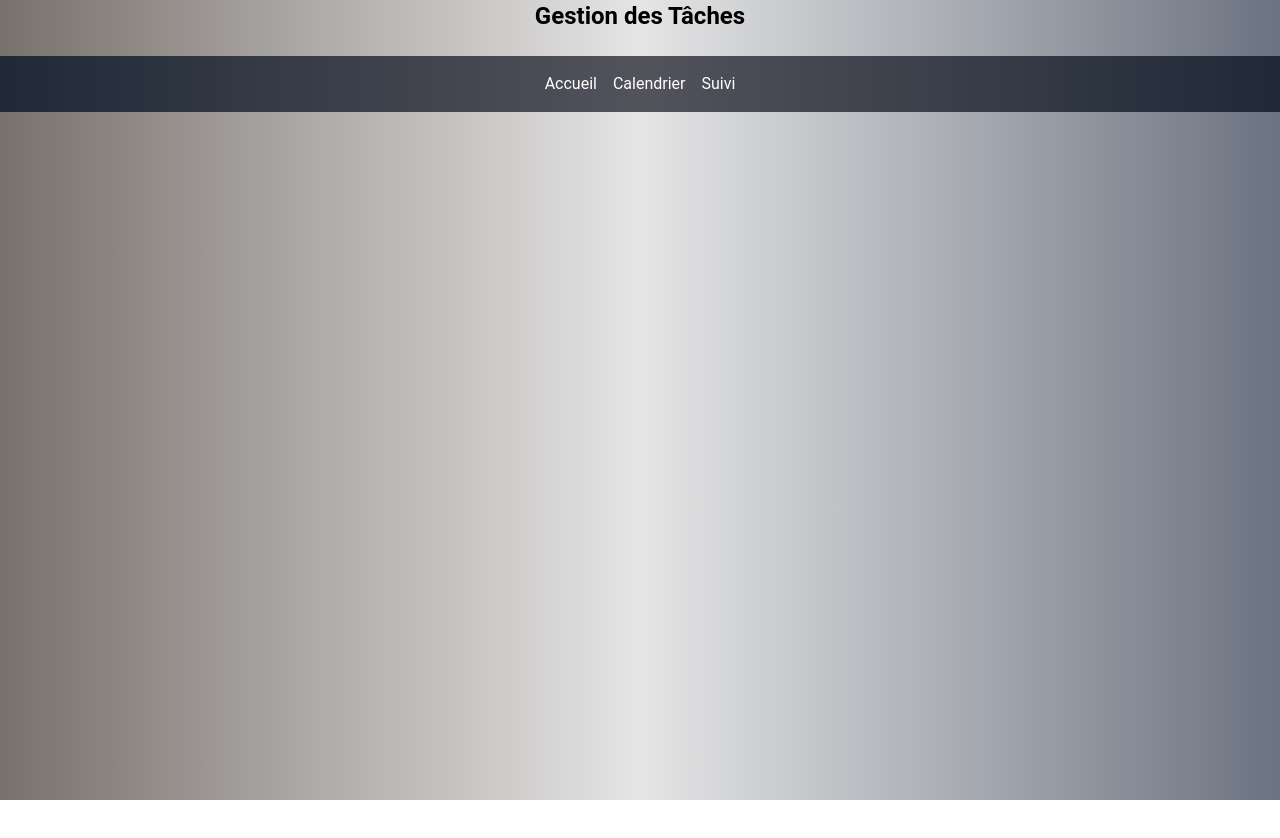
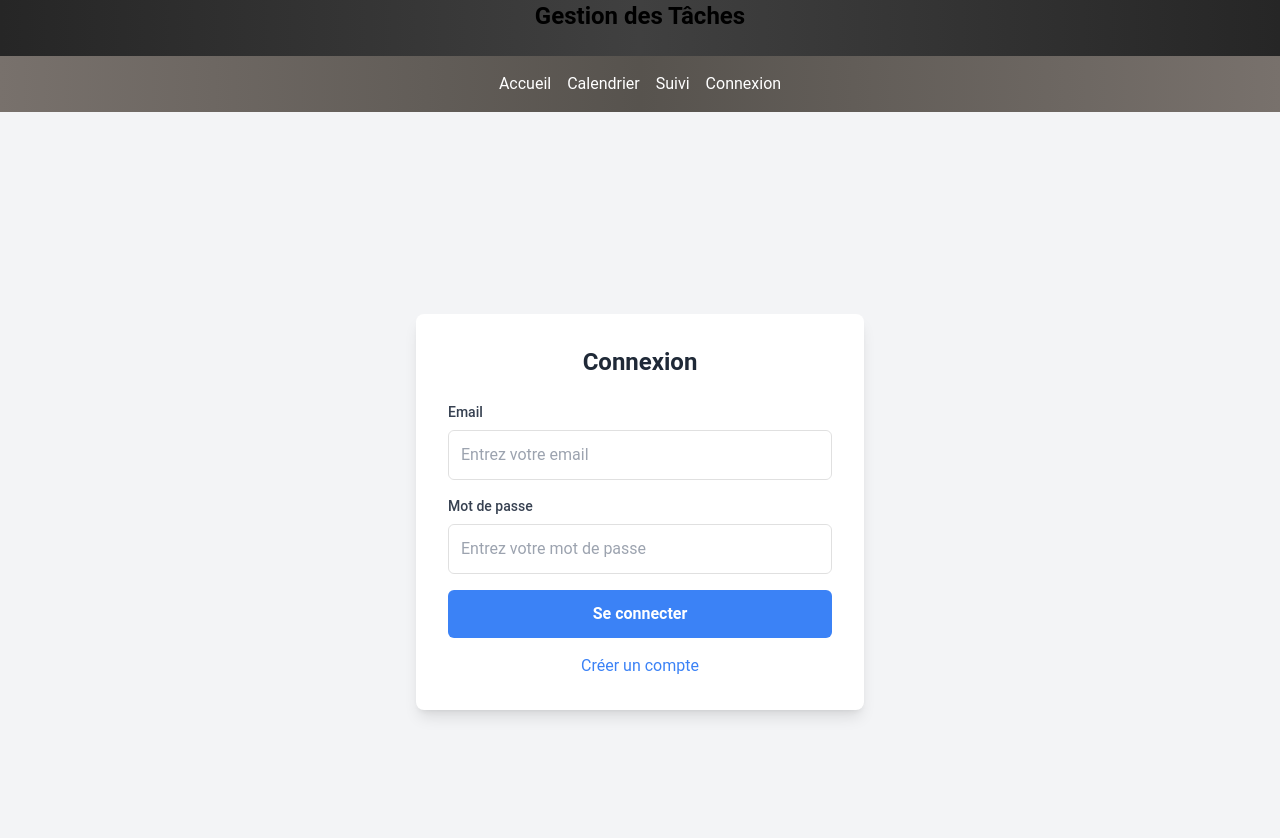
Before and after one commit to FREIJ-s/project_test, a Vue app in the folder app-test/: page /LoginView in a window 1280 px wide. Shown: the top 838 px of the page. Before the commit the page ends 800 px from the top, so only its background shows below. Built offline with nearby package versions, Linux system fonts and the light colour scheme.

Commit message:
mon codes

```diff
--- a/app-test/src/App.vue
+++ b/app-test/src/App.vue
@@ -1,7 +1,7 @@
 <template>
-  <div class="bg-gradient-to-r from-stone-500 via-neutral-200 to-gray-500 min-h-screen">
+  <div class="bg-gradient-to-r from-neutral-800 via-neutral-700 to-neutral-800 min-h-screen">
     <Navbar />
-     <RouterView />
+    <RouterView />
   </div>
 </template>
 
--- a/app-test/src/components/Navbar.vue
+++ b/app-test/src/components/Navbar.vue
@@ -1,18 +1,17 @@
 <template>
     <h1 class="text-2xl font-bold mb-6 text-center">Gestion des Tâches</h1>
-    <nav class="bg-gradient-to-r from-gray-800 via-zinc-600 to-gray-800">
+    <nav class="bg-gradient-to-r from-stone-500 via-stone-600 to-stone-500">
+        <ul class="flex space-x-4 justify-center">
+            <li><RouterLink to="/" class="text-white hover:underline">Accueil</RouterLink></li>
+            <li><RouterLink to="/CalendarView" class="text-white hover:underline">Calendrier</RouterLink></li>
+            <li><RouterLink to="/ProgressView" class="text-white hover:underline">Suivi</RouterLink></li>
+            <li><RouterLink to="/LoginView" class="text-white hover:underline">Connexion</RouterLink></li>
 
-    <ul class="flex space-x-4 justify-center">
-
-        <li><RouterLink to="/" class="text-white hover:underline">Accueil</RouterLink></li>
-        <li><RouterLink to="/CalendarView" class="text-white hover:underline">Calendrier</RouterLink></li>
-        <li><RouterLink to="/ProgressView" class="text-white hover:underline">Suivi</RouterLink></li>
-    </ul>
+        </ul>
     </nav>
 </template>
 
 <script>
-
 import { RouterLink } from 'vue-router';
 
 export default {};
--- a/app-test/src/router/index.js
+++ b/app-test/src/router/index.js
@@ -2,6 +2,7 @@ import { createRouter, createWebHistory } from 'vue-router';
 import HomeView from '@/views/HomeView.vue';
 import CalendarView from '@/views/CalendarView.vue';
 import ProgressView from '@/views/ProgressView.vue';
+import LoginView from '@/views/LoginView.vue'; // Importer le LoginView
 
 const routes = [
     {
@@ -19,6 +20,11 @@ const routes = [
         name: 'progress',
         component: ProgressView,
     },
+    {
+        path: '/LoginView',
+        name: 'Login',
+        component: LoginView, // Ajouter la route pour LoginView
+    },
 ];
 
 const router = createRouter({
--- a/app-test/src/views/CalendarView.vue
+++ b/app-test/src/views/CalendarView.vue
@@ -5,15 +5,19 @@
       :disable-views="['years', 'months']"
       view="week"
       style="height: 600px;"
+      :time-from="8 * 60"
+      :time-to="20 * 60"
+      hide-weekends
+      editable-events
     />
   </div>
 </template>
 
 <script>
-import { useTaskStore } from '@/stores/taskStore'; // Import du store Pinia
+import { useTaskStore } from '@/stores/taskstore'; // Import du store Pinia
 import VueCal from 'vue-cal';
 import 'vue-cal/dist/vuecal.css'; // Import CSS pour VueCal
-import { computed } from 'vue'; // Import de computed pour réactivité
+import { computed, onMounted } from 'vue'; // Import de computed et onMounted pour réactivité
 
 export default {
   components: {
@@ -22,14 +26,23 @@ export default {
   setup() {
     const taskStore = useTaskStore(); // Initialisation du store
 
-    // Calcul des événements à partir des tâches
+    // Calcul des événements à partir des tâches avec conversion de la date
     const calendarEvents = computed(() =>
       taskStore.tasks.map(task => ({
-        start: new Date(task.dueDate),
+        start: new Date(task.dueDate), // Assure-toi que dueDate est bien un objet Date
         end: new Date(task.dueDate),
         title: task.name,
+        allDay: task.allDay || false,
       }))
     );
+
+    // Vérification des rappels (facultatif, déjà dans ton code)
+    const sendReminder = (event) => { /* Code existant pour les rappels */ };
+    const checkReminders = (events) => { /* Code existant pour vérifier les rappels */ };
+
+    onMounted(() => {
+      checkReminders(calendarEvents.value);
+    });
 
     return {
       calendarEvents,
--- a/app-test/src/views/HomeView.vue
+++ b/app-test/src/views/HomeView.vue
@@ -1,19 +1,35 @@
 <template>
     <div class="p-8 bg-gray-100 min-h-screen overflow-y-auto">
+      <div v-if="store.currentUser" class="mb-6 p-4 bg-white rounded-lg shadow-md">
+        <img :src="store.currentUser.photo" alt="Photo de profil" v-if="store.currentUser.photo" class="w-20 h-20 rounded-full object-cover mb-4" />
+        <button @click="logout" class="mt-4 p-2 bg-red-500 hover:bg-red-600 text-white rounded-lg transition-colors">Se déconnecter</button>
+      </div>
       <TaskForm @add-task="addTask" />
       <TaskTable :tasks="tasks" @edit-task="editTask" @remove-task="removeTask" />
       <TaskForm v-if="store.editingTask !== null" :task="store.editTaskData" @update-task="updateTask" />
     </div>
   </template>
+
   <script setup>
   import TaskForm from '@/components/TaskForm.vue';
   import TaskTable from '@/components/TaskTable.vue';
-import { useTaskStore } from '@/stores/taskStore';
-import { ref } from 'vue';
+  import { useTaskStore } from '@/stores/taskstore';
+  import { ref, onMounted } from 'vue';
+  import { useRouter } from 'vue-router';
 
+  const router = useRouter();
   const store = useTaskStore();
   const { tasks, addTask, removeTask, editTask, updateTask } = store;
 
-const editingTask = ref(null);
+  onMounted(() => {
+    store.restoreSession(); // Restaurer la session utilisateur si elle existe
+    if (!store.currentUser) {
+      router.push('/LoginView'); // Rediriger si l'utilisateur n'est pas connecté
+    }
+  });
 
+  const logout = () => {
+    store.logout();
+    router.push('/LoginView'); // Rediriger vers la page de connexion
+  };
   </script>
--- /dev/null
+++ b/app-test/src/views/LoginView.vue
@@ -0,0 +1,111 @@
+<template>
+    <div class="flex justify-center items-center min-h-screen bg-gray-100">
+    <div class="bg-white shadow-lg rounded-lg p-8 max-w-md w-full">
+        <h2 class="text-2xl font-bold mb-6 text-center text-gray-800" v-if="isLoginMode">Connexion</h2>
+        <h2 class="text-2xl font-bold mb-6 text-center text-gray-800" v-else>Inscription</h2>
+
+        <form @submit.prevent="submitForm">
+        <div class="mb-4">
+            <label for="email" class="block text-sm font-medium text-gray-700 mb-2">Email</label>
+            <input
+            type="email"
+            v-model="email"
+            required
+            class="w-full p-3 border border-gray-300 rounded-md focus:ring-2 focus:ring-blue-500 focus:outline-none"
+            placeholder="Entrez votre email"
+            />
+        </div>
+
+        <div class="mb-4">
+            <label for="password" class="block text-sm font-medium text-gray-700 mb-2">Mot de passe</label>
+            <input
+            type="password"
+            v-model="password"
+            required
+            class="w-full p-3 border border-gray-300 rounded-md focus:ring-2 focus:ring-blue-500 focus:outline-none"
+            placeholder="Entrez votre mot de passe"
+            />
+        </div>
+
+        <div v-if="!isLoginMode" class="mb-4">
+            <label for="photo" class="block text-sm font-medium text-gray-700 mb-2">Photo de profil</label>
+            <input
+            type="file"
+            @change="onFileChange"
+            class="block w-full text-sm text-gray-500 file:mr-4 file:py-2 file:px-4 file:rounded-lg file:border-0 file:text-sm file:font-semibold file:bg-blue-50 file:text-blue-700 hover:file:bg-blue-100"
+            />
+        </div>
+
+        <button
+            type="submit"
+            class="w-full bg-blue-500 text-white py-3 rounded-md font-semibold hover:bg-blue-600 transition duration-300 ease-in-out"
+        >
+            {{ isLoginMode ? 'Se connecter' : 'S’inscrire' }}
+        </button>
+
+        <p
+            @click="toggleMode"
+            class="mt-4 text-center text-blue-500 cursor-pointer hover:underline"
+        >
+            {{ isLoginMode ? 'Créer un compte' : 'J’ai déjà un compte' }}
+        </p>
+        </form>
+    </div>
+    </div>
+</template>
+
+<script setup>
+import { ref } from 'vue';
+import { useRouter } from 'vue-router';
+import { useTaskStore } from '@/stores/taskstore';
+
+const store = useTaskStore();
+const router = useRouter();
+
+const email = ref('');
+const password = ref('');
+const photo = ref(null);
+const isLoginMode = ref(true);
+
+const toggleMode = () => {
+    isLoginMode.value = !isLoginMode.value;
+};
+
+const onFileChange = (event) => {
+    photo.value = event.target.files[0];
+};
+
+const submitForm = async () => {
+    const user = {
+    email: email.value,
+      password: password.value, // Ajoute le mot de passe pour l'authentification
+    photo: photo.value ? URL.createObjectURL(photo.value) : null
+    };
+
+    if (isLoginMode.value) {
+    try {
+        // Connexion utilisateur
+        console.log("Tentative de connexion avec", email.value, password.value);
+        await store.login(user); // Assure-toi que store.login gère l'authentification côté backend.
+
+        // Si la connexion réussit, rediriger
+        router.push('/');
+    } catch (error) {
+        console.error('Erreur de connexion:', error);
+        // Afficher une notification d'erreur à l'utilisateur
+    }
+    } else {
+    try {
+        // Inscription utilisateur
+        console.log("Tentative d'inscription avec", email.value, password.value, photo.value);
+        await store.register(user); // Assure-toi d'avoir une méthode register distincte dans le store.
+
+        // Si l'inscription réussit, rediriger
+        router.push('/');
+    } catch (error) {
+        console.error('Erreur d\'inscription:', error);
+        // Afficher une notification d'erreur à l'utilisateur
+    }
+    }
+};
+</script>
--- a/app-test/src/views/ProgressView.vue
+++ b/app-test/src/views/ProgressView.vue
@@ -1,13 +1,21 @@
 <template>
   <div class="container mx-auto p-4">
+    <!-- Affichage des informations de l'utilisateur -->
+    <div v-if="user">
+      <img :src="user.photo" alt="Photo de profil" v-if="user.photo" class="w-16 h-16 rounded-full" />
+    </div>
+
     <h1 class="text-2xl font-bold mb-6 text-center">Suivi de la Progression des Tâches</h1>
     <ul class="space-y-4">
-        <li v-for="(task, index) in tasks" :key="index" class="bg-white p-4 rounded-lg shadow-md border-l-4"
-            :class="task.status === 'terminé' ? 'border-green-500' : 'border-yellow-500'">
-
+      <li
+        v-for="(task, index) in tasks"
+        :key="index"
+        class="bg-white p-4 rounded-lg shadow-md border-l-4"
+        :class="task.status === 'terminé' ? 'border-green-500' : 'border-yellow-500'"
+      >
         <div class="flex justify-between items-center mb-2">
           <h2 class="text-lg font-semibold">{{ task.name }}</h2>
-            <select v-model="task.status" class="border p-1 rounded bg-gray-50">
+          <select v-model="task.status" @change="updateTaskStatus(task)" class="border p-1 rounded bg-gray-50">
             <option value="en cours">En cours</option>
             <option value="terminé">Terminé</option>
           </select>
@@ -25,18 +33,23 @@
 </template>
 
 <script>
+import { useTaskStore } from '@/stores/taskstore'; // Import du store Pinia
+
 export default {
-    data() {
+  setup() {
+    const taskStore = useTaskStore(); // Accéder au store
+    const user = JSON.parse(localStorage.getItem('currentUser')); // Récupérer les données de l'utilisateur
+
+    // Méthode pour mettre à jour le statut de la tâche dans le store
+    const updateTaskStatus = (task) => {
+      taskStore.updateTaskStatus(task); // Méthode à ajouter dans taskStore.js
+    };
+
     return {
-        tasks: [
-          { name: 'Tâche 1', status: 'en cours' },
-          { name: 'Tâche 2', status: 'terminé' }
-        ]
+      tasks: taskStore.tasks,
+      updateTaskStatus,
+      user, // Ajouter l'utilisateur aux données retournées
     };
-    }
+  },
 };
 </script>
-
-  <style scoped>
-  /* Ajoutez des styles spécifiques si besoin */
-  </style>
```
Also changed, not shown: app-test/src/components/TaskForm.vue (+15 -7 lines), app-test/src/stores/taskstore.js (+67 -11 lines), app-test/public/image/profil.png (added). Lines whose indentation alone changed are shown as unchanged.
